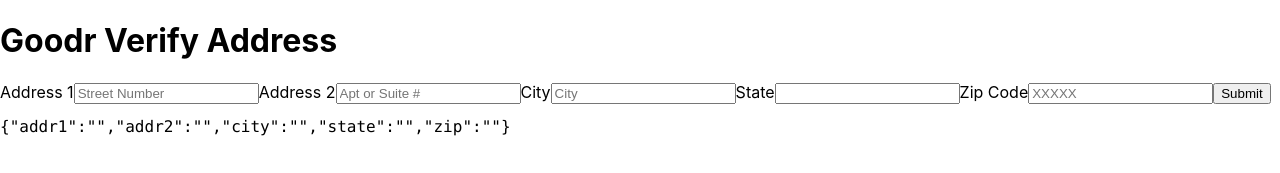
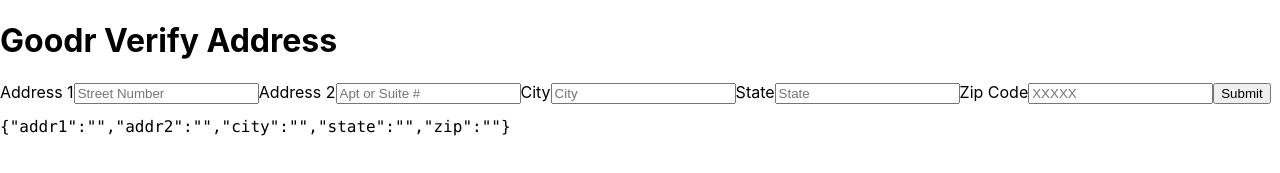
Before and after one commit to cstegall07/usps_validate_address, a React (Create React App) app: page / in a window 1280 px wide. Shown: the top 173 px of the page. Built offline with nearby package versions, Linux system fonts and the light colour scheme; no server answers.

Commit message:
updating

```diff
--- a/src/App.js
+++ b/src/App.js
@@ -1,5 +1,4 @@
 import React, { useState, useEffect } from 'react';
-
 
 function App() {
   const intialAddress = {address1: "", address2: "", city: "", state: ""};
@@ -9,22 +8,55 @@
   useEffect(() => {
 
     const fetchAddress = async () => {
+      // We are using a try/catch block inside an async function
+      // which handles all the promises
       try {
+        // Send a fetch request to the getAddress serverless function
         const response = await fetch(
-          `/.netlify/functions/getAddress?address1=${address.address1}&address2=${address.address2}&city=${address.city}&state=${address.state}&zipcode=${zipcode}`,
+          `/functions/getAddress?address1=${address.address1}&address2=${address.address2}&city=${address.city}&state=${address.state}&zipcode=${zipcode}`,
           { headers: { accept: "application/json" } }
         );
+        // Assign the data to the response we receive from the fetch
         const data = await response.text();
         console.log(data)
 
         setAddress({...address, address1:"", address2:"", city:"", state:""})
+        // The catch(e) will console.error any errors we receive
+      } catch (e) {
+        console.log(e);
+      }
+    };
+    // Run the above function
+    fetchAddress();
+    //The optional array below will run any time the zipcode
+    // field is updated
+  }, [address, zipcode]);
 
 
-    } catch (e){
-      console.log(e)
-    }
-  }; fetchAddress();
-  })
+// function App() {
+//   const intialAddress = {address1: "", address2: "", city: "", state: ""};
+//   const [zipcode, setZipcode] = useState("")
+//   const [address, setAddress] = useState(intialAddress)
+
+  // useEffect(() => {
+
+  //   const fetchAddress = async () => {
+  //     try {
+  //       const response = await fetch(
+  //         `/.netlify/functions/getAddress?address1=${address.address1}&address2=${address.address2}&city=${address.city}&state=${address.state}&zipcode=${zipcode}`,
+  //         { headers: { accept: "application/json" } }
+  //       );
+  //       const data = await response.text();
+  //       console.log(data)
+
+  //       setAddress({...address, address1:"", address2:"", city:"", state:""})
+
+
+  //   } catch (e){
+  //     console.log(e)
+  //   }
+  // }; fetchAddress();
+  // })
   return (
     <div className="App">
       <h1>Goodr Verify Address</h1>
@@ -60,7 +92,7 @@
         <input
           className="addrstate"
           value={address.state || ""}
-          placeholder=""
+          placeholder="State"
           type="text"
           name="addrstate"
           id="addrstate"
```
